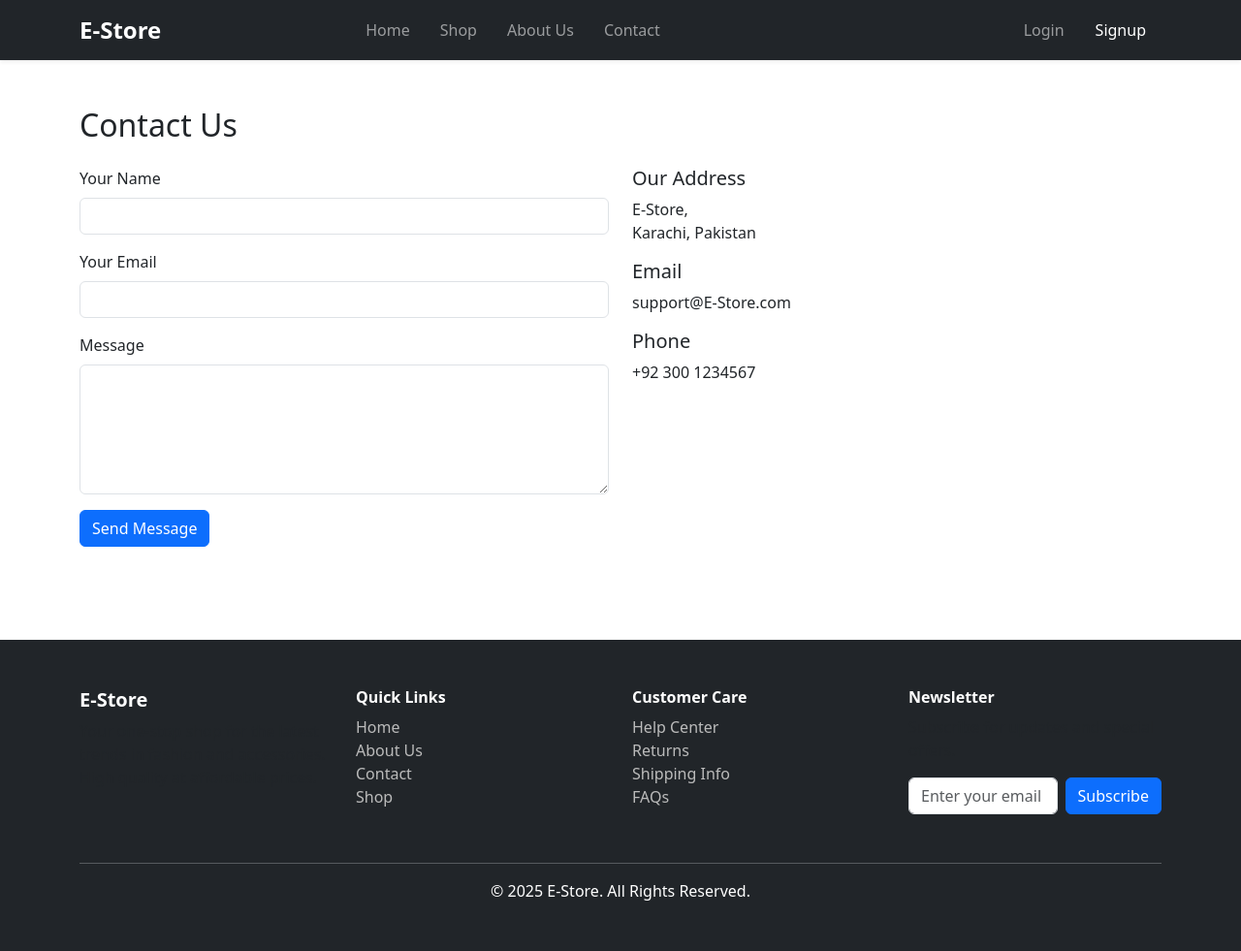
After one commit to mabroorali24/CS50x-Final-Project, a Flask app: page /contact in a window 1280 px wide. The commit adds this page. Shown: the whole page at 97% size. Run offline with Flask 3, Linux system fonts and the light colour scheme.

Commit message:
CS50 Final Project

```diff
--- a/app.py
+++ b/app.py
@@ -1,7 +1,9 @@
-from flask import Flask, render_template
+from flask import Flask, render_template, request, flash,  redirect, url_for
 from flask_login import LoginManager, current_user
-from extensions import db   # db ab yahan se import hoga
+from extensions import db
 import os
+from models import User
+from werkzeug.security import generate_password_hash
 
 def create_app():
     app = Flask(__name__)
@@ -9,10 +11,10 @@ def create_app():
     app.config['SQLALCHEMY_DATABASE_URI'] = 'sqlite:///Store.db'
     app.config['SQLALCHEMY_TRACK_MODIFICATIONS'] = False
 
-    # Initialize extensions
+    # Init DB
     db.init_app(app)
 
-    from models import User
+    from models import User, Product
 
     # Flask-Login setup
     login_manager = LoginManager()
@@ -23,22 +25,35 @@ def create_app():
     def load_user(user_id):
         return User.query.get(int(user_id))
 
-    # Register blueprints
+    # Blueprints
     from routes.auth import auth_bp
     app.register_blueprint(auth_bp)
 
-    # Add Products
     from routes.products import products_bp
     app.register_blueprint(products_bp)
 
-
-    # Home Route
-    from models import User, Product   # Product bhi import karlo
-
+    # Routes
     @app.route("/")
     def home():
-          products = Product.query.limit(4).all()  # sirf 4 featured products
-          return render_template("home.html", user=current_user, products=products)
+        products = Product.query.limit(4).all()
+        return render_template("home.html", user=current_user, products=products)
+
+    @app.route("/about")
+    def about():
+        return render_template("about.html")
+
+    @app.route("/contact", methods=["GET", "POST"])
+    def contact():
+        if request.method == "POST":
+           name = request.form.get("name")
+           email = request.form.get("email")
+           message = request.form.get("message")
+
+           print(f"New Contact: {name}, {email}, {message}")
+           flash("Your message has been sent successfully!", "success")
+           return redirect(url_for("contact"))
+
+        return render_template("contact.html")
 
     return app
 
@@ -48,4 +63,15 @@ if __name__ == "__main__":
     with app.app_context():
         if not os.path.exists("Store.db"):
             db.create_all()
+            if not User.query.filter_by(email="admin@estore.com").first():
+                admin = User(
+                    username="Admin",
+                    email="admin@estore.com",
+                    password_hash=generate_password_hash("admin123"),
+                    is_admin=True
+                )
+                db.session.add(admin)
+                db.session.commit()
+                print("✅ Admin user created: admin@estore.com / admin123")
+
     app.run(debug=True)
--- a/templates/base.html
+++ b/templates/base.html
@@ -70,17 +70,19 @@
         <ul class="navbar-nav mx-auto">
           <li class="nav-item"><a class="nav-link" href="{{ url_for('home') }}">Home</a></li>
           <li class="nav-item"><a class="nav-link" href="{{ url_for('products.shop') }}">Shop</a></li>
-          <li class="nav-item"><a class="nav-link" href="#">About Us</a></li>
-          <li class="nav-item"><a class="nav-link" href="#">Contact</a></li>
+          <li class="nav-item"><a class="nav-link" href="{{ url_for('about') }}">About Us</a></li>
+          <li class="nav-item"><a class="nav-link" href="{{ url_for('contact') }}">Contact</a></li>
         </ul>
         <ul class="navbar-nav ms-auto">
           {% if current_user.is_authenticated %}
           <li class="nav-item">
             <a class="nav-link" href="#">Hi, {{ current_user.username }}</a>
           </li>
+          {% if current_user.is_admin %}
           <li class="nav-item">
             <a class="nav-link" href="{{ url_for('products.add_product') }}">Add Product</a>
           </li>
+          {% endif %}
           <!-- Cart Icon -->
           <li class="nav-item">
             <a class="nav-link position-relative" href="{{ url_for('products.view_cart') }}">
@@ -129,9 +131,9 @@
         <div class="col-md-3 mb-4">
           <h6 class="fw-bold">Quick Links</h6>
           <ul class="list-unstyled">
-            <li><a href="#">Home</a></li>
-            <li><a href="#">About Us</a></li>
-            <li><a href="#">Contact</a></li>
+            <li><a href="{{ url_for('home') }}">Home</a></li>
+            <li><a href="{{ url_for('about') }}">About Us</a></li>
+            <li><a href="{{ url_for('contact') }}">Contact</a></li>
             <li><a href="{{ url_for('products.shop') }}">Shop</a></li>
           </ul>
         </div>
--- /dev/null
+++ b/templates/contact.html
@@ -0,0 +1,39 @@
+{% extends "base.html" %}
+{% block content %}
+
+<div class="container my-5">
+  <h2 class="mb-4">Contact Us</h2>
+
+  <div class="row">
+    <div class="col-md-6">
+      <form method="POST" action="{{ url_for('contact') }}">
+        <div class="mb-3">
+          <label for="name" class="form-label">Your Name</label>
+          <input type="text" class="form-control" id="name" name="name" required>
+        </div>
+        <div class="mb-3">
+          <label for="email" class="form-label">Your Email</label>
+          <input type="email" class="form-control" id="email" name="email" required>
+        </div>
+        <div class="mb-3">
+          <label for="message" class="form-label">Message</label>
+          <textarea class="form-control" id="message" name="message" rows="5" required></textarea>
+        </div>
+        <button type="submit" class="btn btn-primary">Send Message</button>
+      </form>
+    </div>
+
+    <div class="col-md-6">
+      <h5>Our Address</h5>
+      <p>E-Store,<br> Karachi, Pakistan</p>
+
+      <h5>Email</h5>
+      <p>support@E-Store.com</p>
+
+      <h5>Phone</h5>
+      <p>+92 300 1234567</p>
+    </div>
+  </div>
+</div>
+
+{% endblock %}
--- a/templates/product_detail.html
+++ b/templates/product_detail.html
@@ -17,7 +17,7 @@
       <p class="text-muted mb-1"><i class="bi bi-tag"></i> Category: <strong>{{ product.category }}</strong></p>
       <p class="text-muted mb-3"><i class="bi bi-grid"></i> Type: <strong>{{ product.product_type }}</strong></p>
 
-      <h3 class="text-success fw-bold mb-4">${{ product.price }}</h3>
+      <h3 class="text-success fw-bold mb-4">PKR {{ product.price }}</h3>
       <p class="lead">{{ product.description }}</p>
 
       {% if product.color %}
```
Also changed, not shown: models.py (+15 -2 lines), routes/auth.py (+21 -11 lines), templates/about.html (added, +39 -0 lines), templates/home.html (+14 -9 lines), README.md, instance/Store.db, requirments.txt (added), static/uploads/menshirt1.webp (added).
